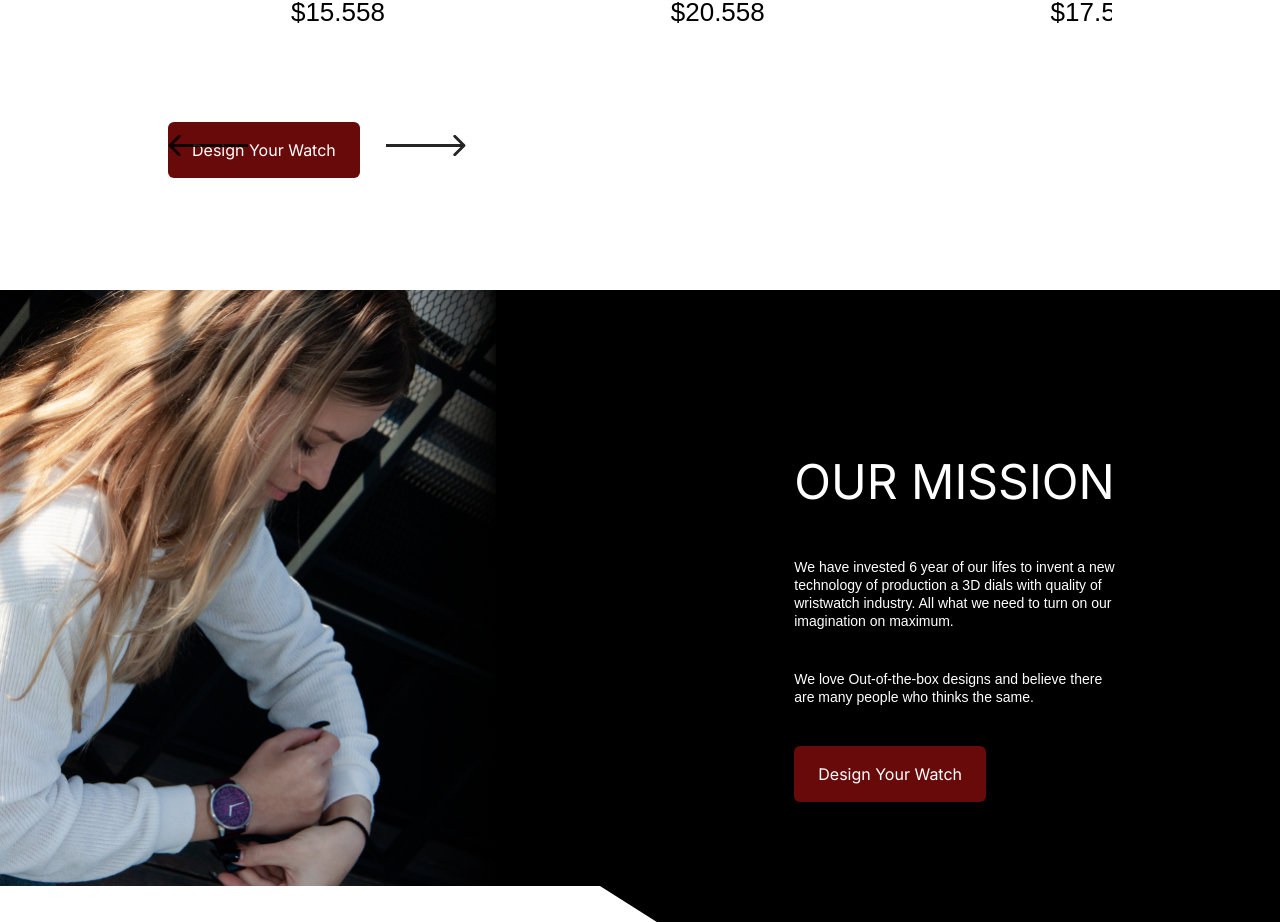
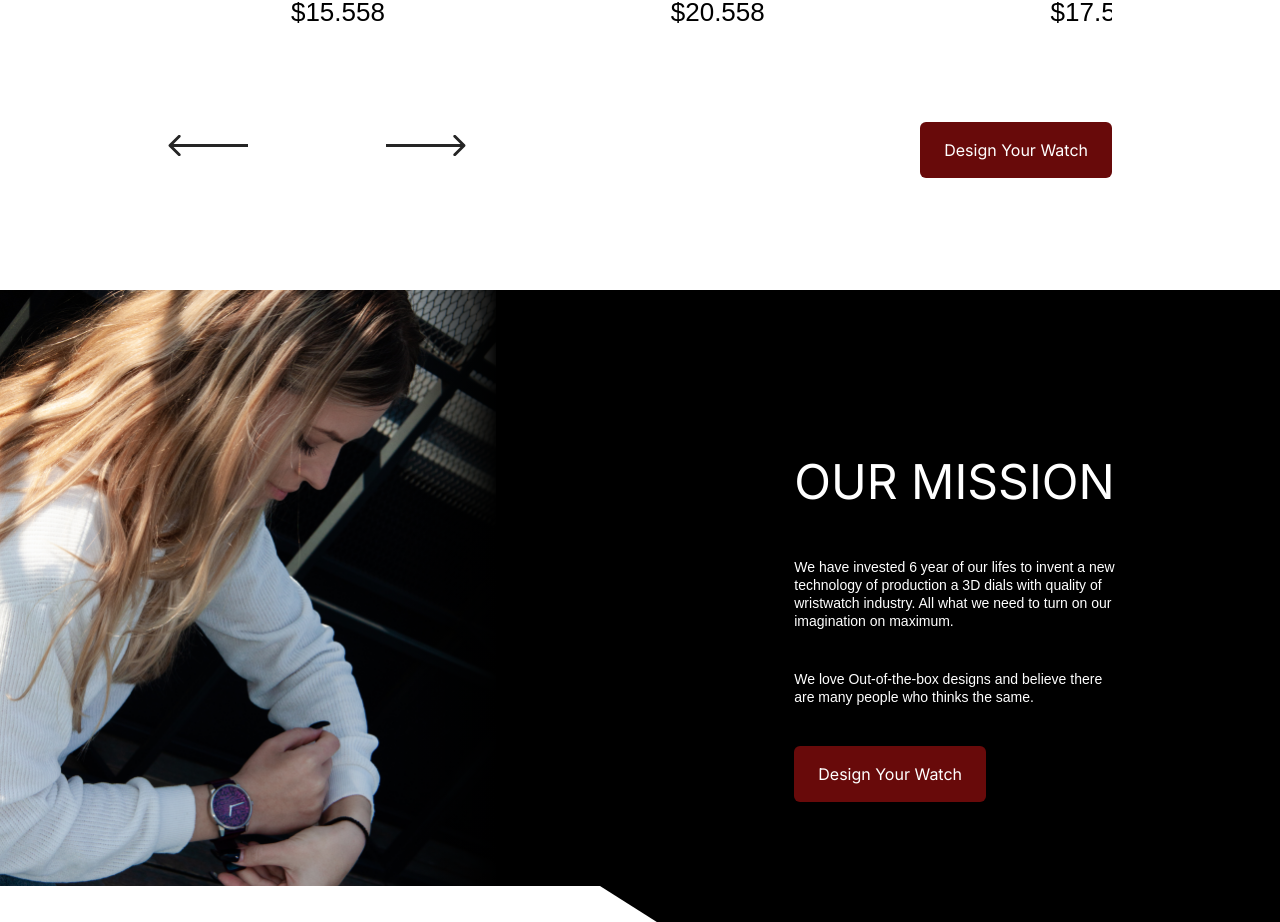
Before and after one commit to SoftLion-Co/timestone-prototype, a Next.js app: page / in a window 1280 px wide. Shown: the part 799-1721 px from the top of the page. Built offline with nearby package versions, Linux system fonts and the light colour scheme.

Commit message:
fix: button in slider

```diff
--- a/app/sections/WatchesSliderSection.tsx
+++ b/app/sections/home-page/WatchesSliderSection.tsx
@@ -140,9 +140,10 @@ const SliderSection = () => {
           </Carousel>
         </div>
 
-        <div className="mt-[80px] text-center sm:text-right sm:mt-[90px]">
-          <Button text="Design Your Watch" className="w-[208px]" />
-        </div>
+        <Button
+          text="Design Your Watch"
+          className="mt-[80px] mx-auto sm:mx-0 sm:ml-auto sm:mt-[90px]"
+        />
       </div>
     </section>
   );
```
Also changed, not shown: app/page.tsx (+5 -5 lines), app/sections/home-page/OurMissionSection.tsx (renamed from app/sections/OurMissionSection.tsx).
